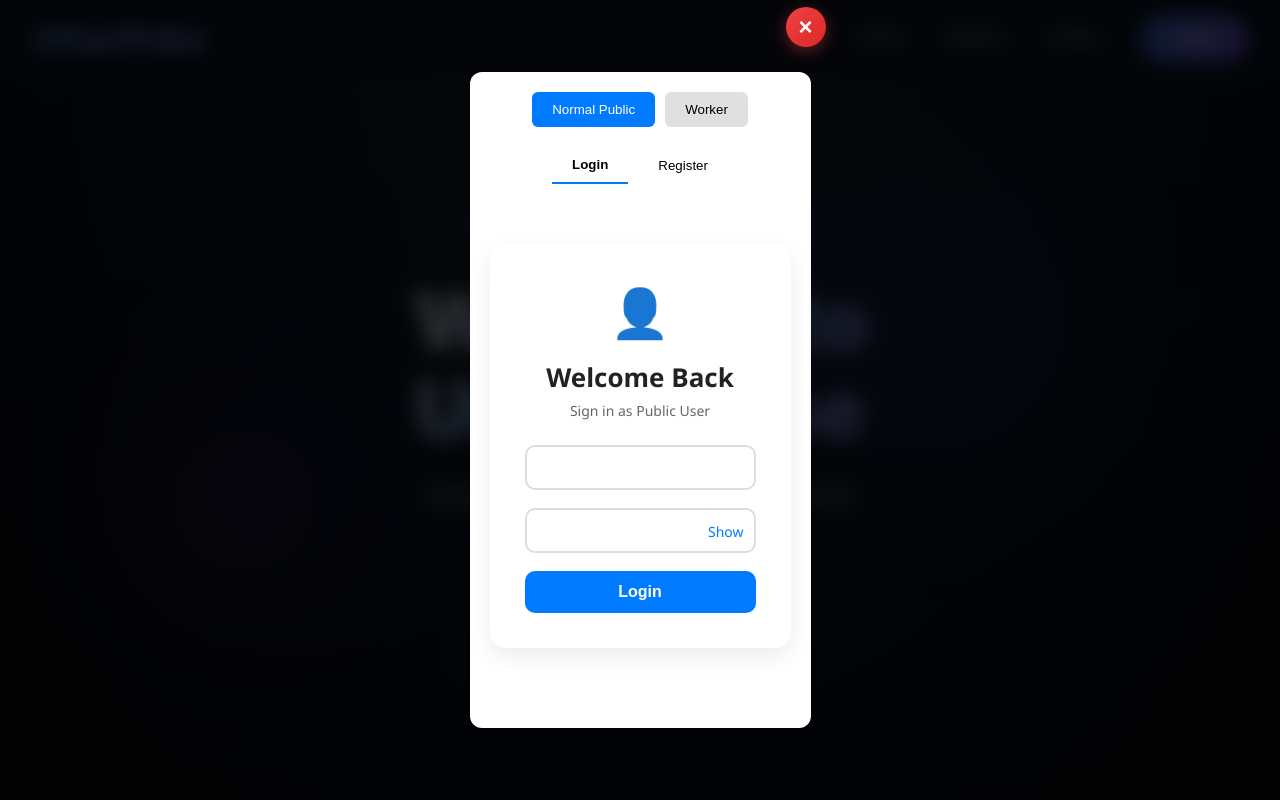
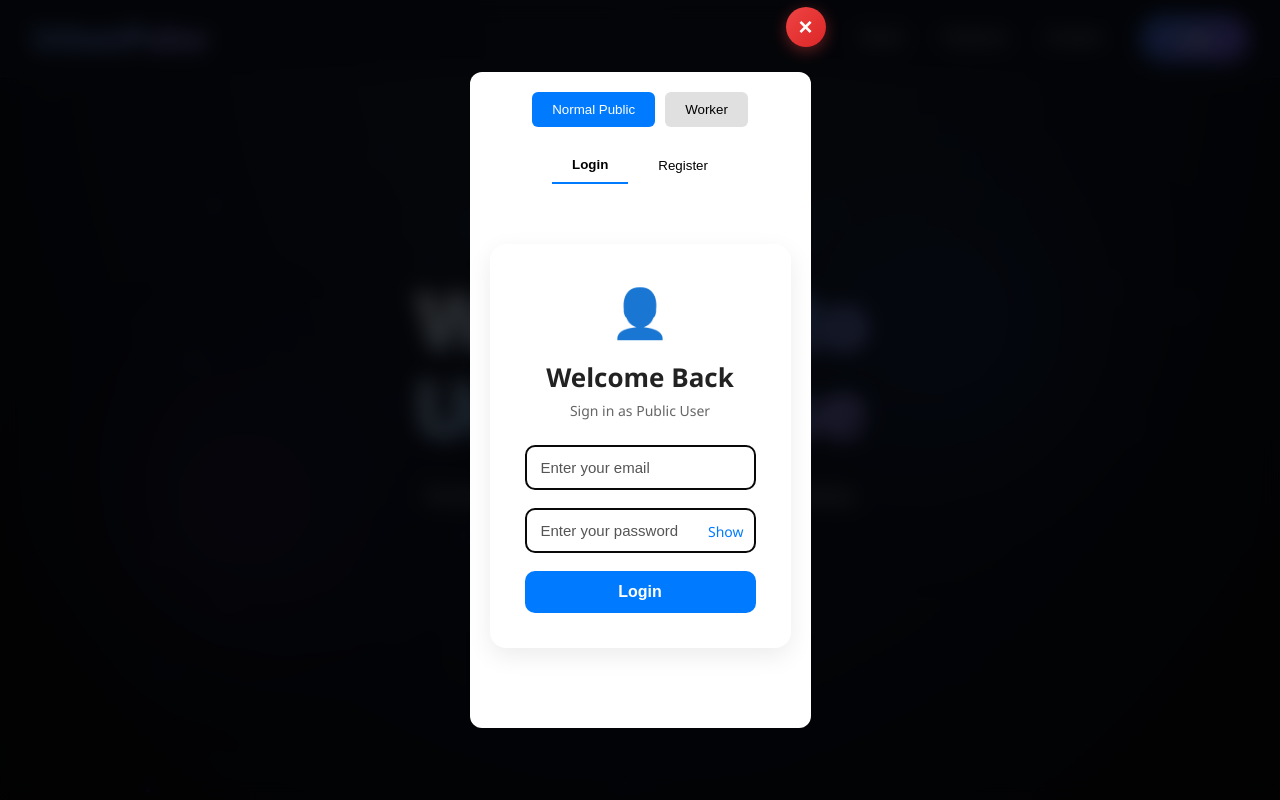
Before and after one commit to Kaushik-2802/Urban-Pulse, a React (Vite) app: page / in a window 1280 px wide. Both pictures are taken after a click on the link "Login". Shown: the top 800 px of the page. Built offline with nearby package versions, Linux system fonts and the light colour scheme.

Commit message:
placeholder fix

```diff
--- a/src/components/LoginForm.jsx
+++ b/src/components/LoginForm.jsx
@@ -83,7 +83,7 @@ export default function LoginForm({ userType }) {
     input: {
       width: '100%',
       padding: '12px 14px',
-      border: '2px solid #ddd',
+      border: '2px solid #090909ff',
       borderRadius: '10px',
       fontSize: '15px',
       outline: 'none',
@@ -123,9 +123,22 @@ export default function LoginForm({ userType }) {
       margin: '0 auto'
     }
   };
+  const placeholderFix = `
+  input::placeholder {
+    color: #555 !important;
+    opacity: 1 !important;
+  }
+  input:-ms-input-placeholder { /* Internet Explorer 10-11 */
+    color: #555 !important;
+  }
+  input::-ms-input-placeholder { /* Microsoft Edge */
+    color: #555 !important;
+  }
+`;
 
   return (
     <div style={styles.formWrapper}>
+      <style>{placeholderFix}</style>
       <div style={styles.icon}>
         {userType === 'public' ? '👤' : '🔧'}
       </div>
@@ -165,7 +178,7 @@ export default function LoginForm({ userType }) {
             placeholder="Enter your password"
             style={styles.input}
             onFocus={(e) => { e.target.style.borderColor = styles.inputFocus.borderColor; }}
-            onBlur={(e) => { e.target.style.borderColor = '#ddd'; }}
+            onBlur={(e) => { e.target.style.borderColor = '#888'; }}
             required
           />
           <span
--- a/src/components/SignupForm.jsx
+++ b/src/components/SignupForm.jsx
@@ -171,9 +171,22 @@ export default function SignupForm({ userType }) {
       transition: 'opacity 0.3s ease'
     }
   };
+  const placeholderFix = `
+  input::placeholder {
+    color: #555 !important;
+    opacity: 1 !important;
+  }
+  input:-ms-input-placeholder { /* Internet Explorer 10-11 */
+    color: #555 !important;
+  }
+  input::-ms-input-placeholder { /* Microsoft Edge */
+    color: #555 !important;
+  }
+    `;
 
   return (
     <div style={styles.formWrapper}>
+      <style>{placeholderFix}</style>
       <div style={styles.header}>
         <h2 style={styles.title}>Create Account</h2>
         <p style={styles.subtitle}>
```
